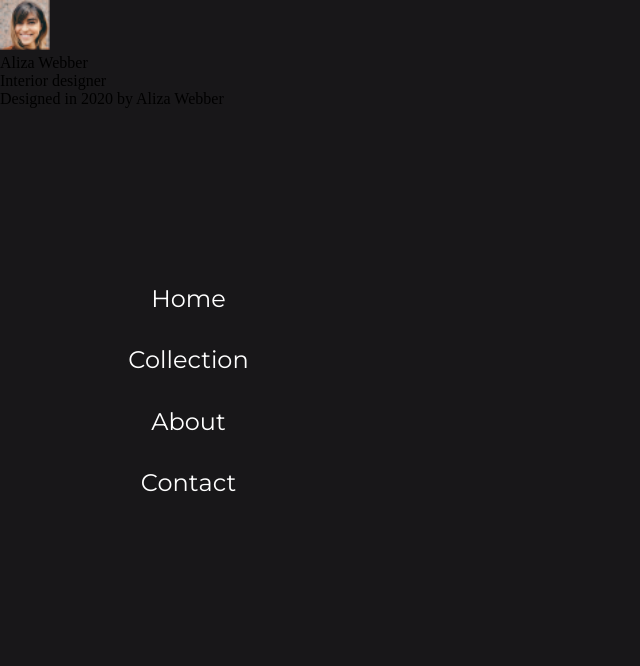
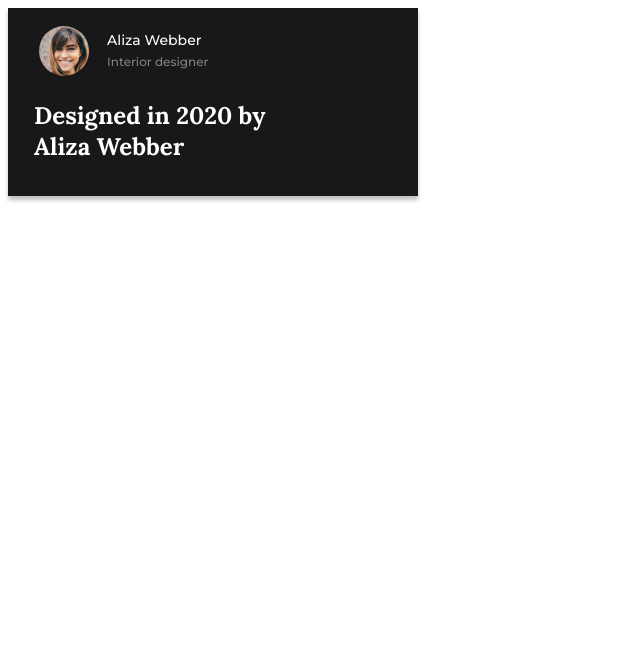
Before and after one commit to Inkacoders/Interior-consultant, a website built with webpack: page public/index.html in a window 1280 px wide. Shown: the whole page, without its empty margins (0-640 px from the left). Built offline with nearby package versions, Linux system fonts and the light colour scheme.

Commit message:
card and author completed

```diff
--- a/public/index.html
+++ b/public/index.html
@@ -4,24 +4,23 @@
     <meta charset="UTF-8" />
     <meta http-equiv="X-UA-Compatible" content="IE=edge" />
     <meta name="viewport" content="width=device-width, initial-scale=1.0" />
-    <title>Document</title>
+    <title>Interior Consultant</title>
   </head>
   <body>
     <article class="card">
       <figcaption class="author">
         <figure class="author__image">
-          <source />
           <img
             src="./assets/images/author-1x.png"
+            srcset="
+              ./assets/images/author-1x.png 360w,
+              ./assets/images/author-2x.png 720w
+            "
             height="50"
             width="50"
             alt="Aliza Webber photo"
             aria-label="Aliza Webber photo"
           />
-          <!--             srcset="
-              ./assets/images/person4.webp 360w,
-              ./assets/images/person4.webp 720w
-            " -->
         </figure>
         <div class="author__content">
           <p class="author__name">Aliza Webber</p>
@@ -32,23 +31,5 @@
         <p class="card__text">Designed in 2020 by Aliza Webber</p>
       </blockquote>
     </article>
-    <header>
-      <nav>
-        <ul class="container">
-          <li class="container__item">
-            <a href="#">Home</a>
-          </li>
-          <li class="container__item">
-            <a href="#">Collection</a>
-          </li>
-          <li class="container__item">
-            <a href="#">About</a>
-          </li>
-          <li class="container__item">
-            <a href="#">Contact</a>
-          </li>
-        </ul>
-      </nav>
-    </header>
   </body>
 </html>
--- /dev/null
+++ b/src/css/atom-author.css
@@ -0,0 +1,47 @@
+.author {
+  display: flex;
+  padding: 5.85px 0 18.24px 0;
+}
+.author__image {
+  padding: 0 13.17px 0 3.68px;
+  /* padding: 5.85px 13.17px 10.24px 3.68px; */
+  display: flex;
+  align-items: center;
+}
+.author__image img {
+  width: 36.59px;
+  height: 36.59px;
+  border-radius: 50%;
+}
+.author__content {
+  display: flex;
+  flex-direction: column;
+  justify-content: center;
+  gap: 5.85px;
+}
+.author__name {
+  font: var(--small-semibold);
+  color: var(--white);
+}
+.author__charge {
+  font: var(--smaller-semibold);
+  color: var(--gray2);
+}
+@media (min-width: 768px) {
+  .author__image img {
+    width: 50px;
+    height: 50px;
+  }
+  .author {
+    padding: 8px 0 25px 0;
+  }
+  .author__image {
+    padding: 0 18px 0 5px;
+  }
+  .author__name {
+    font: var(--normal-semibold);
+  }
+  .author__charge {
+    font: var(--small-semibold);
+  }
+}
--- a/src/css/menu-item.css
+++ /dev/null
@@ -1,30 +0,0 @@
-*{
-    margin: 0;
-    padding: 0;
-}
-body{
-    background: var(--dark);
-}
-nav{
-    display: flex;
-}
-.container{
-    display: flex;
-    flex-direction: column;
-    align-items: center;
-    padding: 10rem 7.022rem 9.375rem 7.022rem;
-}
-.container__item{
-    list-style: none;
-    padding: 1rem;
-}
-.container__item a{
-    font-family: var(--fontbase);
-    font: var(--medium);
-    color: var(--white);
-    text-decoration: none;
-}
-.container__item a:hover{
-    padding-bottom: 8px;
-    border-bottom: 2px solid var(--white);
-}
--- /dev/null
+++ b/src/css/mole-card.css
@@ -0,0 +1,29 @@
+.card {
+  padding: 7.32px 71px 25px 19px;
+  max-width: 300px;
+  background: var(--dark);
+  box-shadow: 0px 4px 4px rgba(0, 0, 0, 0.25);
+  box-sizing: border-box;
+}
+.card * {
+  margin: 0;
+}
+.card__blockquote {
+  max-width: 210px;
+}
+.card__text {
+  font: var(--headline4);
+  color: var(--white);
+}
+@media (min-width: 768px) {
+  .card__blockquote {
+    max-width: 287px;
+  }
+  .card__text {
+    font: var(--headline3);
+  }
+  .card {
+    padding: 10px 97px 34px 26px;
+    max-width: 410px;
+  }
+}
--- a/src/css/variables.css
+++ b/src/css/variables.css
@@ -8,18 +8,18 @@
   --fontBase: "montserrat", sans-serif;
   --fontAux: "lora", sans-serif;
 
-  --headline1: 500 3rem / 61.44px var(--fontAux);
-  --headline2: 500 2.25rem / 46.08px var(--fontAux);
-  --headline3: 700 1.5rem / 30.72px var(--fontAux);
-  --headline4: 500 1.125rem / 23.04px var(--fontAux);
+  --headline1: 500 48px / 61.44px var(--fontAux);
+  --headline2: 500 36px / 46.08px var(--fontAux);
+  --headline3: 700 24px / 30.72px var(--fontAux);
+  --headline4: 700 18px / 23.04px var(--fontAux);
 
-  --medium: 400 1.5rem / 29.26px var(--fontBase);
-  --normal: 400 0.875rem / 17.07px var(--fontBase);
-  --normal-bold: 700 0.875rem / 17.07px var(--fontBase);
-  --normal-semibold: 500 0.875rem / 17.07px var(--fontBase);
-  --small-semibold: 500 0.75rem / 14.63px var(--fontBase);
-  --smaller-semibold: 500 0.625rem / 12.19px var(--fontBase);
+  --medium: 400 24px / 29.26px var(--fontBase);
+  --normal: 400 14px / 17.07px var(--fontBase);
+  --normal-bold: 700 14px / 17.07px var(--fontBase);
+  --normal-semibold: 500 14px / 17.07px var(--fontBase);
+  --small-semibold: 500 12px / 14.63px var(--fontBase);
+  --smaller-semibold: 500 10px / 12.19px var(--fontBase);
 
-  --link1: 700 1.125rem / 21.94px var(--fontBase);
-  --link2: 700 0.875rem / 17.07px var(--fontBase);
+  --link1: 700 18px / 21.94px var(--fontBase);
+  --link2: 700 14px / 17.07px var(--fontBase);
 }
```
Also changed, not shown: src/js/index.js (+4 -3 lines), src/css/card.css (deleted).
